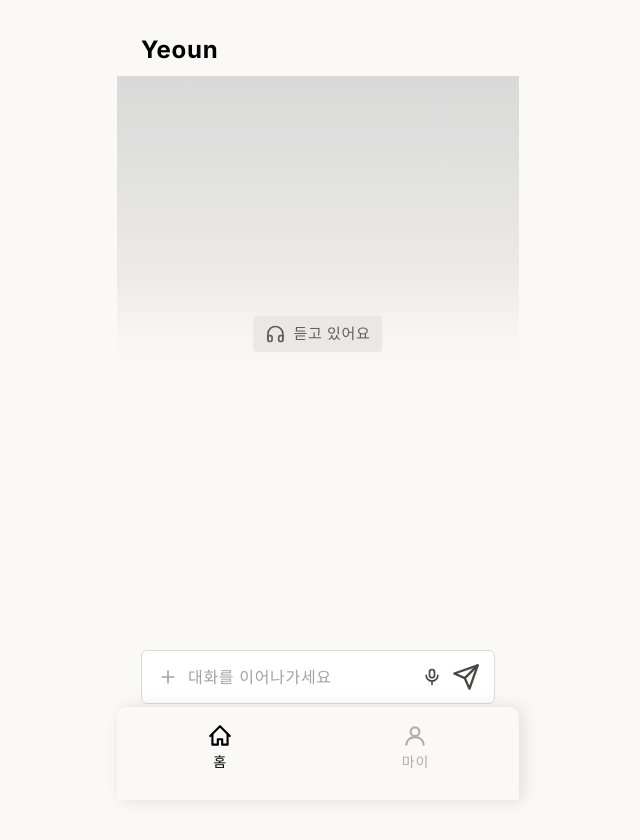
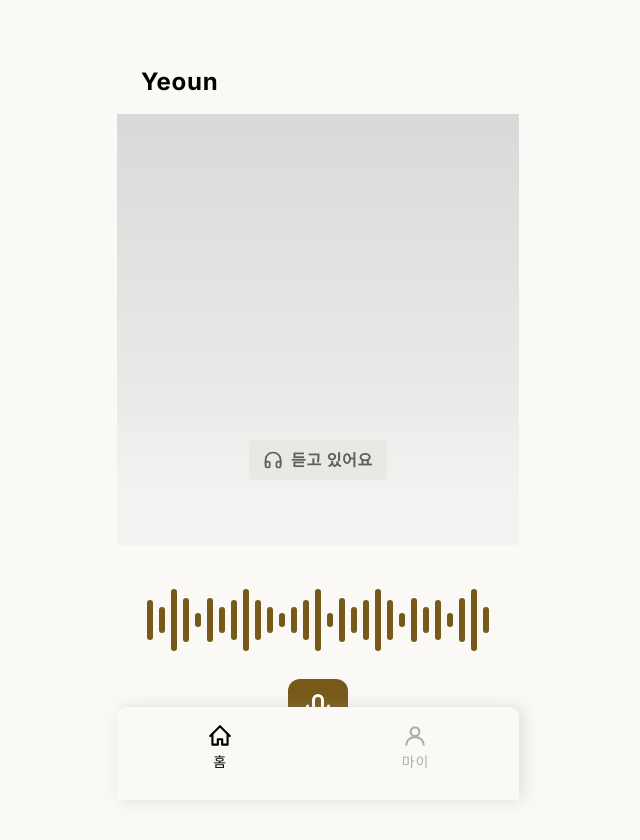
Before and after one commit to Dev-MAMOKEY/Yeoun-Frontend, a Next.js app: page /chat in a window 1280 px wide. Shown: the top 840 px of the page, without its empty margins (322-962 px from the left). Before the commit the page ends 800 px from the top, so only its background shows below. Built offline with nearby package versions, Linux system fonts and the light colour scheme; a web font is replaced by a local one.

Commit message:
[Feat/#1]Design:chatPage디자인 수정

```diff
--- a/app/chat/page.tsx
+++ b/app/chat/page.tsx
@@ -1,139 +1,51 @@
 "use client";
 
-import { useState, useRef, useEffect } from "react";
 import { BottomNav } from "../components/BottomNav";
-import { PlayFillIcon, AddIcon, MicIcon, SendIcon, HeadphoneIcon } from "../components/icons";
+import { MicIcon, HeadphoneIcon } from "../components/icons";
 
-interface Message {
-  id: number;
-  text: string;
-  sender: "persona" | "user";
-  time: string;
-}
+const WAVEFORM_HEIGHTS = [
+  40, 26, 62, 44, 14, 44, 26, 40, 62, 40,
+  26, 14, 26, 40, 62, 14, 44, 26, 40, 62,
+  40, 14, 44, 26, 40, 14, 44, 62, 26,
+];
 
 export default function Chat() {
-  const [messages, setMessages] = useState<Message[]>([]);
-  const [input, setInput] = useState("");
-  const [showCrisis, setShowCrisis] = useState(false);
-  const bottomRef = useRef<HTMLDivElement>(null);
-
-  useEffect(() => {
-    bottomRef.current?.scrollIntoView({ behavior: "smooth" });
-  }, [messages]);
-
-  function handleSend() {
-    if (!input.trim()) return;
-    const now = new Date();
-    const hours = now.getHours();
-    const time = `${hours < 12 ? "AM" : "PM"} ${hours}:${String(now.getMinutes()).padStart(2, "0")}`;
-    setMessages((prev) => [...prev, { id: Date.now(), text: input.trim(), sender: "user", time }]);
-    setInput("");
-  }
-
   return (
     <div className="min-h-screen bg-background flex justify-center">
-      <div className="w-full max-w-app flex flex-col pb-[120px] pt-8 relative">
-        <div className="flex items-center px-6 shrink-0">
+      <div className="w-full max-w-app flex flex-col gap-2 items-start pt-16 pb-[120px] relative">
+        <div className="flex items-center px-6 w-full shrink-0">
           <span className="text-[24px] font-bold text-black tracking-brand">Yeoun</span>
         </div>
 
-        <div className="relative h-[300px] overflow-hidden mt-2 shrink-0">
-          <div className="w-full h-full bg-gradient-to-b from-disabled to-surface" />
-          <div className="absolute bottom-0 left-0 right-0 h-[100px] bg-gradient-to-b from-transparent to-background" />
-          <div className="absolute bottom-6 left-1/2 -translate-x-1/2 bg-surface-muted flex gap-2 items-center px-3 py-[6px] rounded-[4px]">
+        <div className="flex items-start overflow-hidden pt-[6px] pb-4 shrink-0 w-full">
+          <div className="relative h-[431px] w-full overflow-hidden">
+            <div className="absolute inset-0 bg-gradient-to-b from-disabled to-surface" />
+            <div className="absolute bottom-0 left-0 right-0 h-[137px] bg-gradient-to-b from-transparent to-surface" />
+            <div className="absolute left-1/2 -translate-x-1/2 top-[326px] bg-surface-muted flex gap-2 items-center justify-center px-[14px] py-2 rounded-[4px]">
               <HeadphoneIcon />
-            <span className="text-muted text-[15px] font-medium leading-6">듣고 있어요</span>
-          </div>
-        </div>
-
-        <div className="flex flex-col px-6 py-2">
-          {messages.map((msg) =>
-            msg.sender === "persona" ? (
-              <div key={msg.id} className="flex flex-col gap-2 items-start py-2">
-                <div className="bg-surface-muted flex flex-col gap-1 items-start px-5 py-[14px] rounded-br-sheet rounded-tl-sheet rounded-tr-sheet max-w-[297px]">
-                  {msg.text.split("\n").map((line, i) => (
-                    <p key={i} className="text-foreground text-[16px] font-medium leading-6">{line}</p>
-                  ))}
-                </div>
-                <button className="bg-surface-muted flex gap-1 items-center px-3 py-[6px] rounded-[4px] cursor-pointer">
-                  <PlayFillIcon />
-                  <span className="text-muted text-[14px] font-medium leading-6">목소리 듣기</span>
-                </button>
-                <span className="text-foreground text-[14px] leading-6">{msg.time}</span>
-              </div>
-            ) : (
-              <div key={msg.id} className="flex flex-col gap-1 items-end py-2">
-                <div className="bg-accent flex flex-col gap-1 items-start px-5 py-[14px] rounded-bl-sheet rounded-tl-sheet rounded-tr-sheet max-w-[297px]">
-                  {msg.text.split("\n").map((line, i) => (
-                    <p key={i} className="text-white text-[16px] font-medium leading-6">{line}</p>
-                  ))}
-                </div>
-                <span className="text-foreground text-[14px] leading-6 text-right">{msg.time}</span>
-              </div>
-            )
-          )}
-          <div ref={bottomRef} />
-        </div>
-
-        <div className="fixed bottom-[96px] left-1/2 -translate-x-1/2 w-full max-w-app px-6 z-40">
-          <div className="bg-white border border-disabled flex items-center justify-between px-4 py-3 rounded-card">
-            <div className="flex gap-[10px] items-center flex-1">
-              <button className="shrink-0 cursor-pointer">
-                <AddIcon />
-              </button>
-              <input
-                value={input}
-                onChange={(e) => setInput(e.target.value)}
-                onKeyDown={(e) => e.key === "Enter" && handleSend()}
-                placeholder="대화를 이어나가세요"
-                className="flex-1 text-[16px] text-foreground placeholder:text-placeholder outline-none font-medium leading-6 bg-transparent"
-              />
-            </div>
-            <div className="flex gap-[10px] items-center shrink-0">
-              <button className="cursor-pointer">
-                <MicIcon size={20} />
-              </button>
-              <button onClick={handleSend} className="cursor-pointer">
-                <SendIcon />
-              </button>
+              <span className="text-muted text-[16px] font-semibold leading-6">듣고 있어요</span>
             </div>
           </div>
         </div>
 
-        {showCrisis && (
-          <div className="fixed inset-0 bg-[rgba(0,0,0,0.4)] z-50 flex items-center justify-center px-6">
-            <div className="bg-white flex flex-col gap-[18px] items-center px-[26px] py-[44px] rounded-tile w-full max-w-[320px]">
-              <div className="flex flex-col gap-3 items-center text-foreground">
-                <p className="text-[20px] font-semibold leading-6 text-center">지금 마음이 많이 무거우신가요?</p>
-                <div className="flex flex-col items-center text-[16px] font-medium">
-                  <p className="leading-6">이런 마음이 들때는</p>
-                  <p className="leading-6">곁에 있는 사람과 함께 해주세요</p>
+        <div className="flex gap-[6px] items-center justify-center px-6 py-5 w-full shrink-0">
+          {WAVEFORM_HEIGHTS.map((height, i) => (
+            <div
+              key={i}
+              className="w-[6px] rounded-[4px] bg-[#775a19] shrink-0"
+              style={{ height: `${height}px` }}
+            />
+          ))}
         </div>
-              </div>
-              <div className="bg-surface flex items-center justify-center px-[18px] py-5 rounded-card w-full">
-                <div className="flex flex-col gap-[14px] items-center text-foreground">
-                  <p className="text-[18px] font-semibold leading-6">위기 상담 연락처</p>
-                  <div className="flex flex-col gap-[17px] items-center text-[16px]">
-                    <div className="flex flex-col gap-1 items-center">
-                      <p className="font-semibold leading-6">자살예방 상담 전화</p>
-                      <p className="font-medium leading-6"><span className="underline">1393</span> (24시간)</p>
-                    </div>
-                    <div className="flex flex-col gap-1 items-center">
-                      <p className="font-semibold leading-6">정신건강 위기상담 전화</p>
-                      <p className="font-medium leading-6"><span className="underline">2577-0199</span> (24시간)</p>
-                    </div>
-                  </div>
-                </div>
-              </div>
+
+        <div className="flex flex-col items-center justify-center px-6 w-full shrink-0">
           <button
-                onClick={() => setShowCrisis(false)}
-                className="bg-disabled flex items-center justify-center px-5 py-3 rounded-card w-full cursor-pointer"
+            className="bg-[#775a19] flex items-center p-3 rounded-[12px] cursor-pointer"
+            aria-label="음성 입력"
           >
-                <span className="text-foreground text-[14px] font-medium tracking-brand">괜찮아요, 계속할게요</span>
+            <MicIcon size={36} color="#ffffff" />
           </button>
         </div>
-          </div>
-        )}
 
         <BottomNav />
       </div>
--- a/app/components/icons.tsx
+++ b/app/components/icons.tsx
@@ -49,12 +49,12 @@ export function WarningIcon() {
   );
 }
 
-export function MicIcon({ size = 24 }: { size?: number }) {
+export function MicIcon({ size = 24, color = "#474741" }: { size?: number; color?: string }) {
   return (
     <svg width={size} height={size} viewBox="0 0 24 24" fill="none">
-      <rect x="9" y="3" width="6" height="10" rx="3" stroke="#474741" strokeWidth="2" />
-      <path d="M5 10a7 7 0 0014 0" stroke="#474741" strokeWidth="2" strokeLinecap="round" />
-      <line x1="12" y1="17" x2="12" y2="21" stroke="#474741" strokeWidth="2" strokeLinecap="round" />
+      <rect x="9" y="3" width="6" height="10" rx="3" stroke={color} strokeWidth="2" />
+      <path d="M5 10a7 7 0 0014 0" stroke={color} strokeWidth="2" strokeLinecap="round" />
+      <line x1="12" y1="17" x2="12" y2="21" stroke={color} strokeWidth="2" strokeLinecap="round" />
     </svg>
   );
 }
```
Lines whose indentation alone changed are shown as unchanged.
